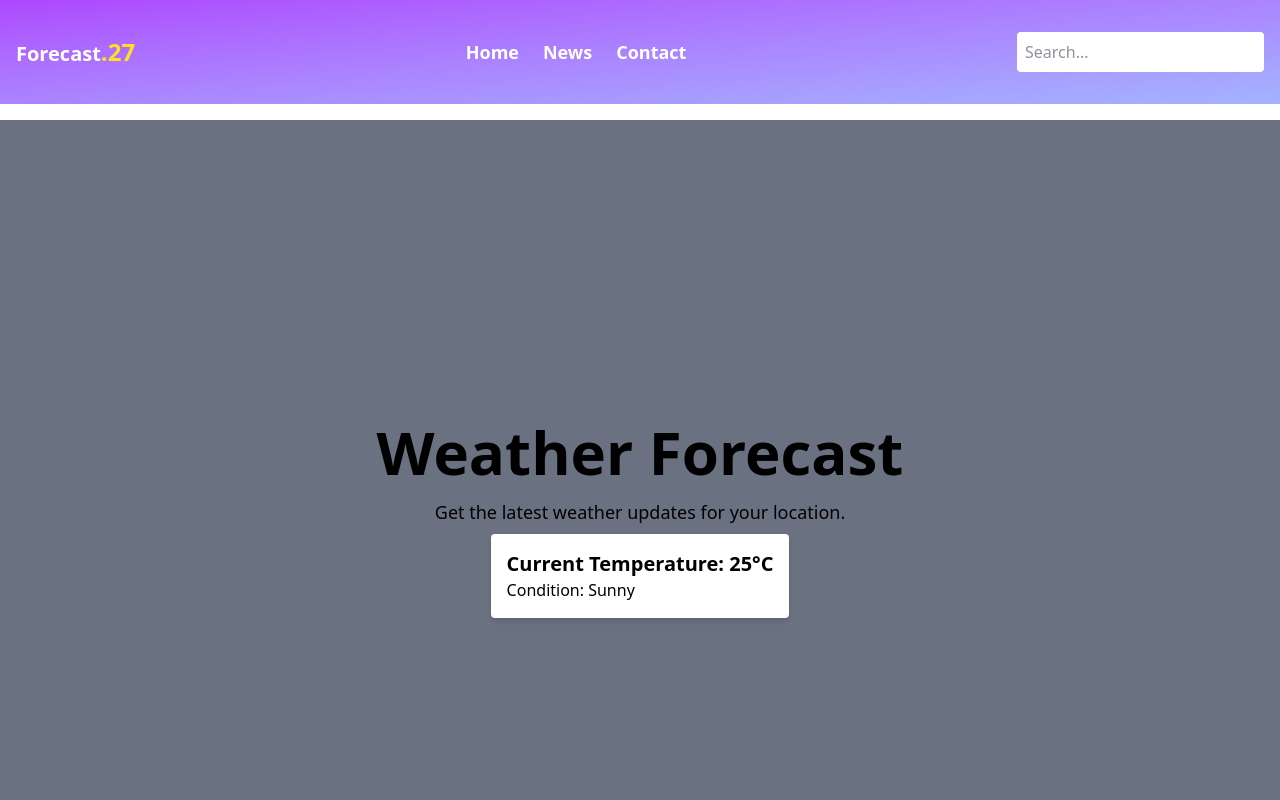
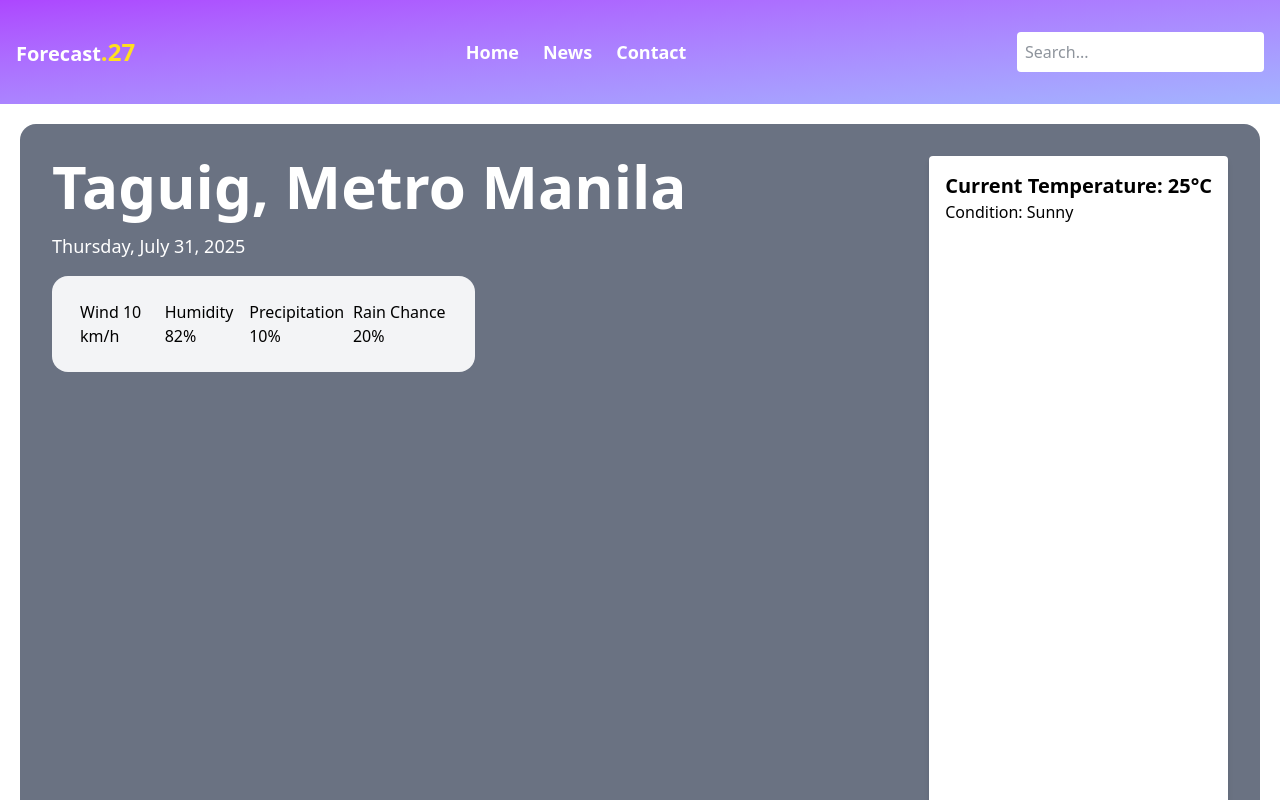
Before and after one commit to rorupabi/weatherApp1, a Vue app in the folder weatherapp/: page / in a window 1280 px wide. Shown: the top 800 px of the page. Built offline with nearby package versions, Linux system fonts and the light colour scheme.

Commit message:
weatherHeader section

```diff
--- a/weatherapp/src/components/weatherHeader.vue
+++ b/weatherapp/src/components/weatherHeader.vue
@@ -1,20 +1,43 @@
 <template>
     <!--<Weather Info />-->
-    <div class=" p-6 bg-gray-500 min-h-screen flex flex-col items-center justify-center">
-        <h1 class="text-6xl font-bold mb-4">Weather Forecast</h1>
-        <p class="text-lg mb-2">Get the latest weather updates for your location.</p>
+    <!-- <Left Side /> -->
+    <div class=" p-8 bg-gray-500 min-h-screen flex flex-row items-between justify-between m-5 rounded-2xl">
+        <div class="items-center flex-row">
+        <h1 class="text-6xl font-bold mb-4 text-white">Taguig, Metro Manila</h1>
+        <div class="flex flex-row items-center space-x-4 mb-4 text-white">
+            <div class="text-lg font-medium">
+                {{
+                new Date().toLocaleDateString('en-US', {
+                    weekday: 'long',
+                    year: 'numeric',
+                    month: 'long',
+                    day: 'numeric'
+                })
+                }}
+            </div>
+
+        </div>
+        <div class="bg-gray-100 rounded-2xl p-4 flex flex-col space-y-3 w-2/3">
+            <div class="flex items-center gap-2 rounded-lg px-3 py-2">
+            <p class="text-md">Wind 10 km/h</p>
+            <p class="text-md">Humidity 82%</p>
+             <p class="text-md">Precipitation 10%</p>
+            <p class="text-md">Rain Chance 20%</p>
+            </div>
+        </div>
+        </div>
+
         <div class="weather-info bg-white p-4 rounded shadow-md">
             <p class="text-xl font-semibold">Current Temperature: 25°C</p>
             <p class="text-md">Condition: Sunny</p>
         </div>
     </div>
 
-
 </template>
 
 <script lang="js">
    export default {
-       name: 'MainContent',
+       name: 'WeatherHeader',
        data() {
            return {
            };
--- a/weatherapp/src/pages/main.vue
+++ b/weatherapp/src/pages/main.vue
@@ -1,7 +1,7 @@
 <template>
     <div class="">
         <Navbar/>
-        <MainContent/>
+        <WeatherHeader/>
         <Footer/>
     </div>
 
@@ -11,7 +11,8 @@
 // import { ref } from 'vue';
 // import { useRoute } from 'vue-router';
 import Navbar from '../components/navBar.vue';
-import MainContent from '../components/weatherHeader.vue';
+import WeatherHeader from '../components/weatherHeader.vue';
 import Footer from '../components/footer.vue';
 
+
 </script>
```
Also changed, not shown: weatherapp/src/components/hourlyForecast.vue (added), weatherapp/src/components/weatherForecastNews.vue (added), weatherapp/src/components/weeklyForecast.vue (added).
